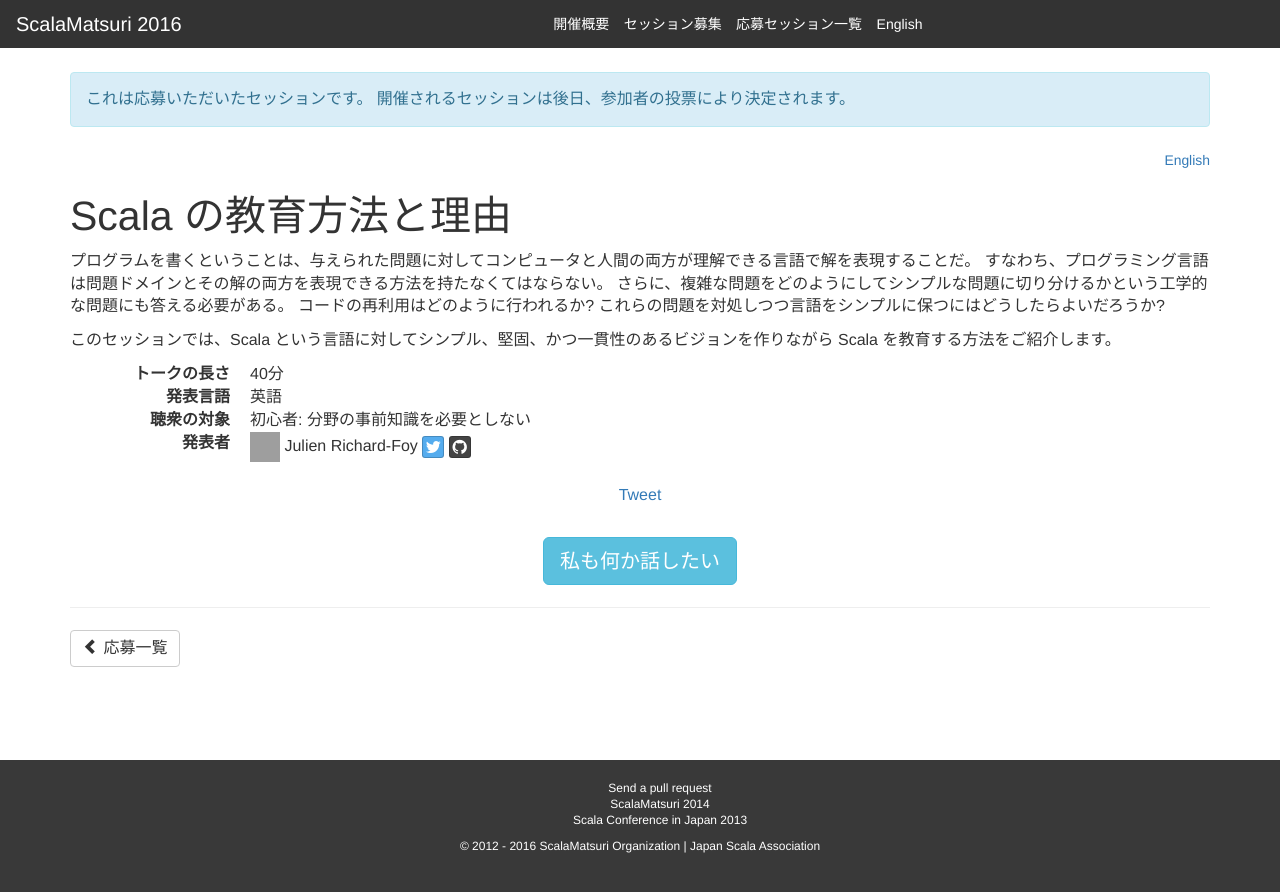
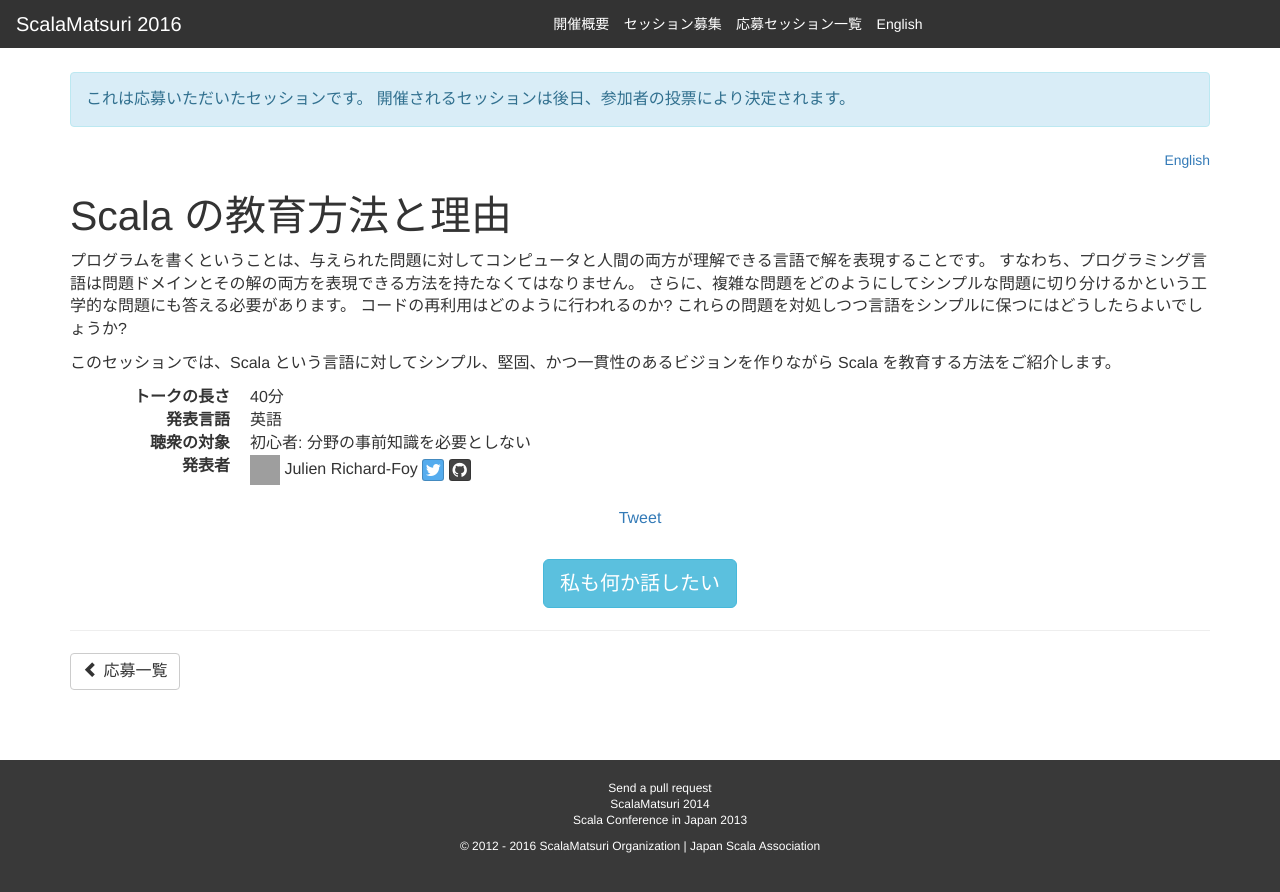
Before and after one commit to scalajp/2016.scalamatsuri.org, a Jekyll site: the page built from _candidates_ja/JulienRichardFoy_1.html, in a window 1280 px wide. Shown: the top 892 px of the page. Built offline with Jekyll 4.4.1, drawn with Linux system fonts in a browser that asks for light colours; nearby versions of some CDN libraries; comment, search, counter and statistics services are not loaded; grey boxes are pictures that could not be loaded.

Commit message:
ですます調で

```diff
--- a/_candidates_ja/JulienRichardFoy_1.html
+++ b/_candidates_ja/JulienRichardFoy_1.html
@@ -8,8 +8,8 @@ twitter: julienrf
 github: julienrf
 icon: https://s.gravatar.com/avatar/9fd4b697894b088c1dd71f333c0eab59
 ---
-<p>プログラムを書くということは、与えられた問題に対してコンピュータと人間の両方が理解できる言語で解を表現することだ。
-すなわち、プログラミング言語は問題ドメインとその解の両方を表現できる方法を持たなくてはならない。
-さらに、複雑な問題をどのようにしてシンプルな問題に切り分けるかという工学的な問題にも答える必要がある。
-コードの再利用はどのように行われるか? これらの問題を対処しつつ言語をシンプルに保つにはどうしたらよいだろうか?</p>
+<p>プログラムを書くということは、与えられた問題に対してコンピュータと人間の両方が理解できる言語で解を表現することです。
+すなわち、プログラミング言語は問題ドメインとその解の両方を表現できる方法を持たなくてはなりません。
+さらに、複雑な問題をどのようにしてシンプルな問題に切り分けるかという工学的な問題にも答える必要があります。
+コードの再利用はどのように行われるのか? これらの問題を対処しつつ言語をシンプルに保つにはどうしたらよいでしょうか?</p>
 <p>このセッションでは、Scala という言語に対してシンプル、堅固、かつ一貫性のあるビジョンを作りながら Scala を教育する方法をご紹介します。</p>
```
